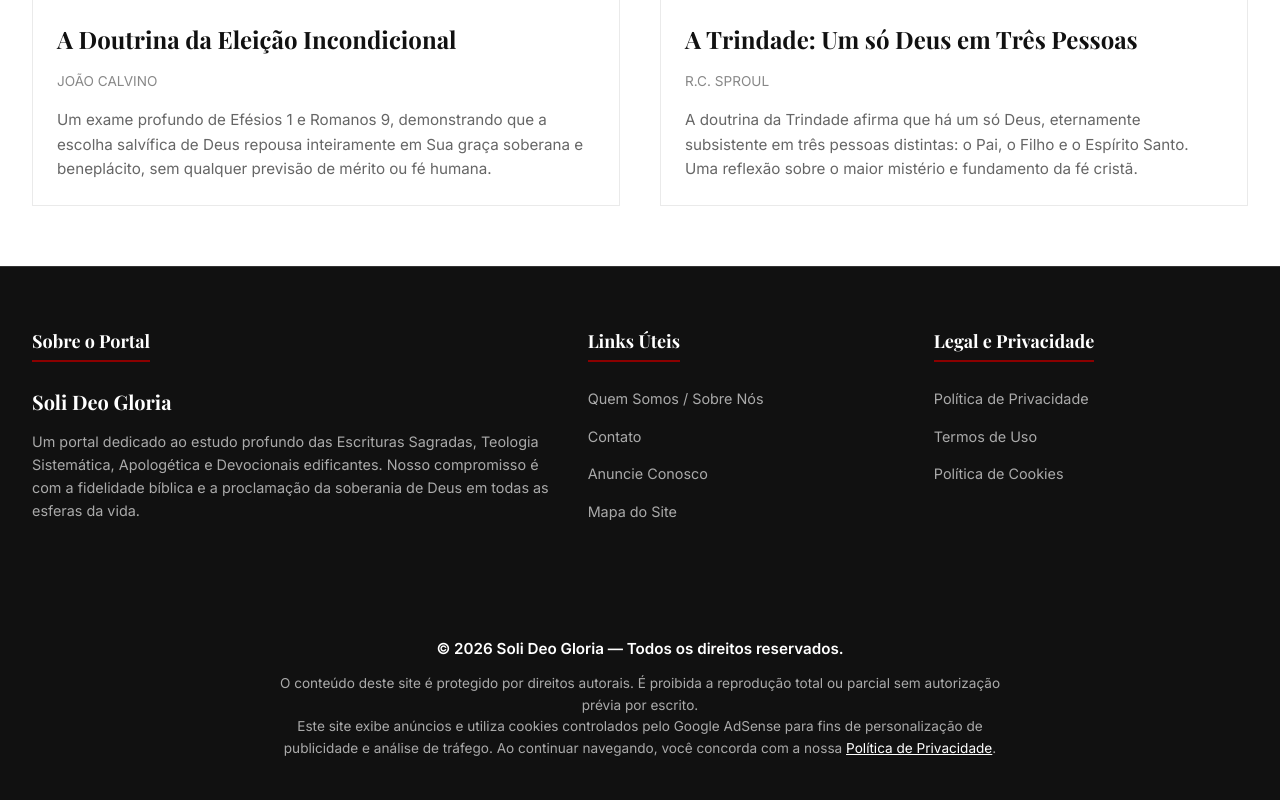
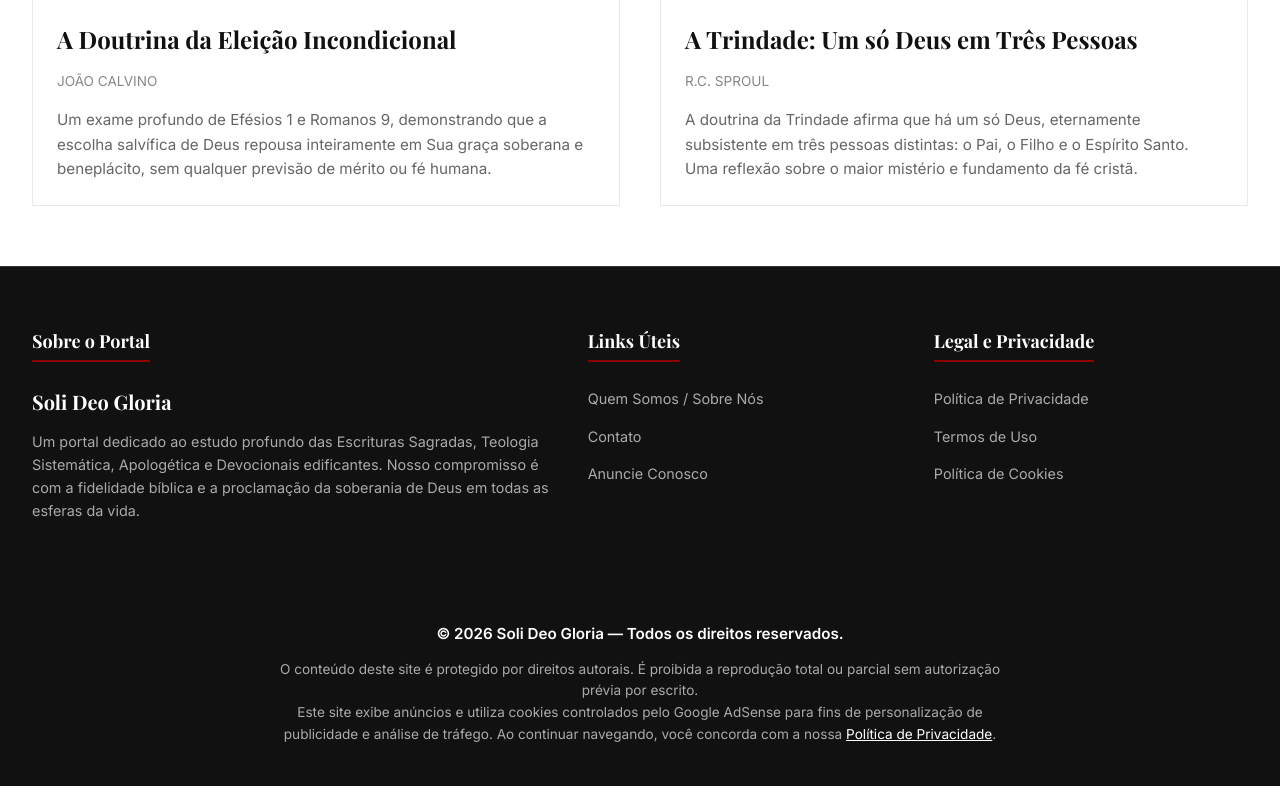
Before and after one commit to andrewsmorais/Blog-Crist-o-, a React (Vite) app: page / in a window 1280 px wide. Shown: the part 4037-4837 px from the top of the page. Built offline with nearby package versions, Linux system fonts and the light colour scheme; a web font is replaced by a local one.

Commit message:
Removendo link visível do Mapa do Site para segurança do usuário

```diff
--- a/src/App.jsx
+++ b/src/App.jsx
@@ -3391,7 +3391,6 @@ function App() {
               <li><a href="/sobre">Quem Somos / Sobre Nós</a></li>
               <li><a href="/contato">Contato</a></li>
               <li><a href="/contato">Anuncie Conosco</a></li>
-              <li><a href="/sitemap.xml" target="_blank" rel="noreferrer">Mapa do Site</a></li>
             </ul>
           </div>
 
```
